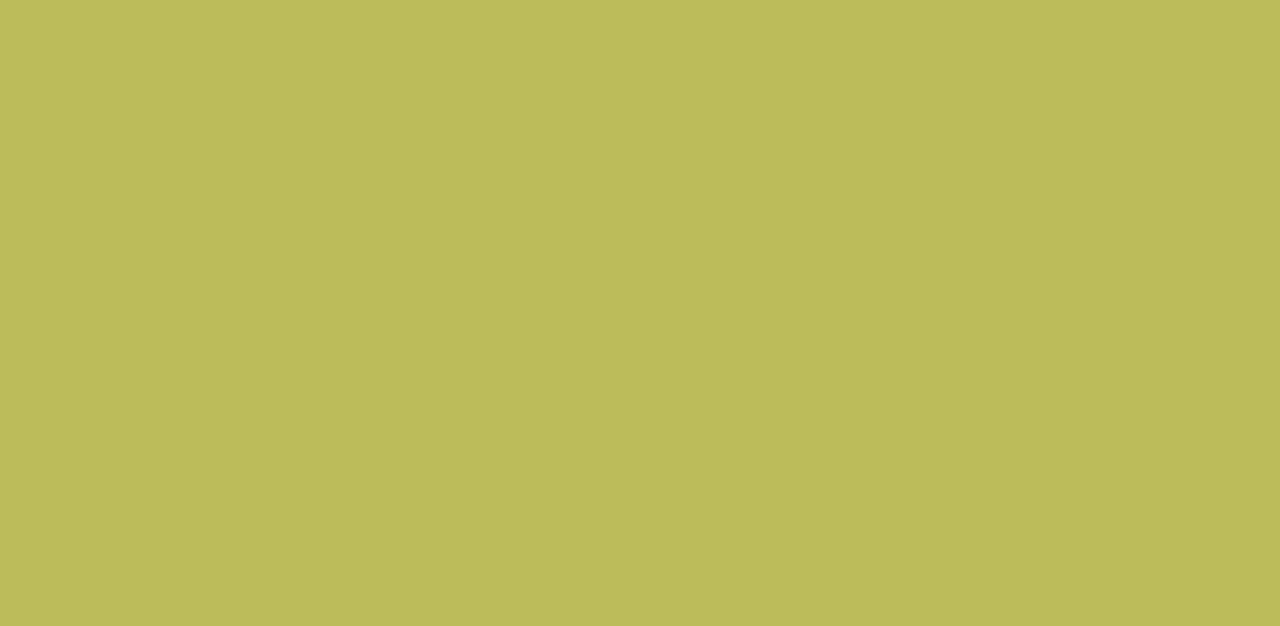
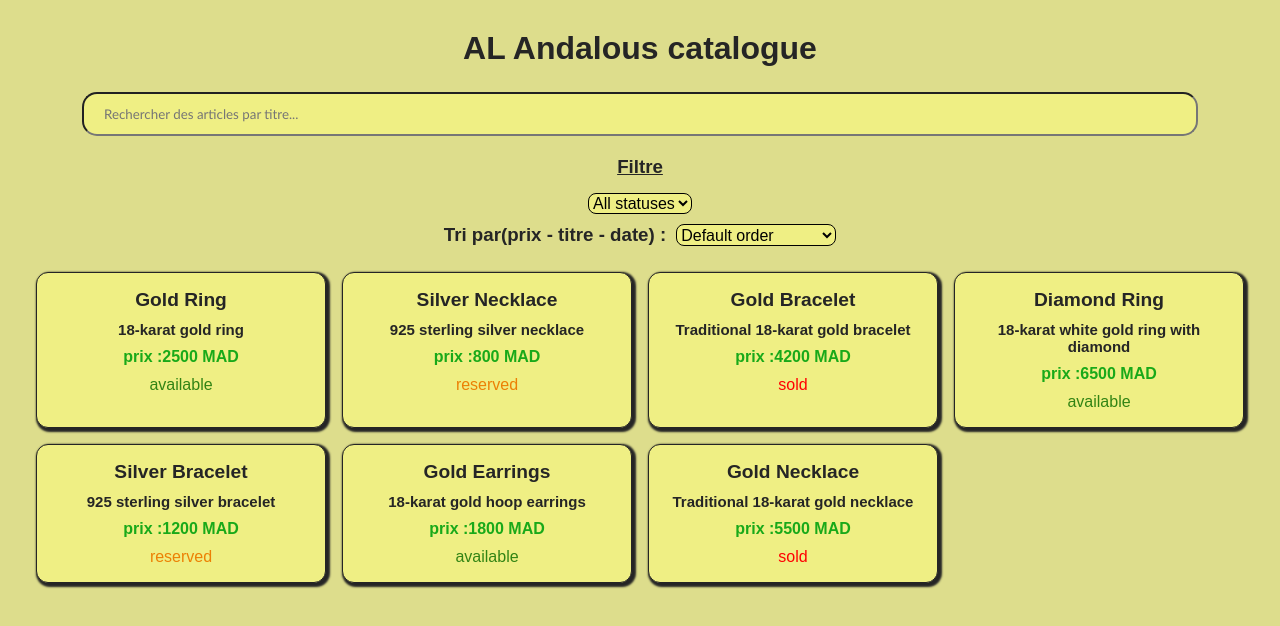
Before and after one commit to mekkaoui-med/mizan-II, a website with bundled scripts: page index2.html in a window 1280 px wide. Built offline with nearby package versions, Linux system fonts and the light colour scheme; data requests are answered from the project's data file.

Commit message:
feat: implement article listing, search, filtering and sorting

```diff
--- a/db.json
+++ b/db.json
@@ -1,4 +1,3 @@
-
 {
   "articles": [
     {
@@ -24,6 +23,42 @@
       "price": 4200,
       "status": "sold",
       "createdAt": "2026-11-14"
+    },
+    {
+      "id": "4",
+      "title": "Diamond Ring",
+      "description": "18-karat white gold ring with diamond",
+      "price": 6500,
+      "status": "available",
+      "createdAt": "2026-11-13"
+    },
+    {
+      "id": "5",
+      "title": "Silver Bracelet",
+      "description": "925 sterling  silver bracelet",
+      "price": 1200,
+      "status": "reserved",
+      "createdAt": "2026-11-12"
+    },
+    {
+      "id": "6",
+      "title": "Gold Earrings",
+      "description": "18-karat gold hoop earrings",
+      "price": 1800,
+      "status": "available",
+      "createdAt": "2026-11-11"
+    },
+    {
+      "id": "7",
+      "title": "Gold Necklace",
+      "description": "Traditional 18-karat gold necklace",
+      "price": 5500,
+      "status": "sold",
+      "createdAt": "2026-11-10"
     }
+
+  ],
+  "name":[
+    {"name" : "najib"}
   ]
 }
--- a/index2.html
+++ b/index2.html
@@ -1,12 +1,40 @@
-<!DOCTYPE html>
+<!doctype html>
 <html lang="en">
-<head>
-    <meta charset="UTF-8">
-    <meta name="viewport" content="width=device-width, initial-scale=1.0">
-    <link rel="stylesheet" href="style.css">
+  <head>
+    <meta charset="UTF-8" />
+    <meta name="viewport" content="width=device-width, initial-scale=1.0" />
+    <link rel="stylesheet" href="style.css" />
     <title>nt</title>
-</head>
-<body>
+  </head>
+  <body>
+    <main>
+      <h1 id="CatalogPageTitle">AL Andalous catalogue</h1>
+      <input
+        type="search"
+        id="search-input"
+        placeholder="Rechercher des articles par titre..."
+      />
+
+        <h3 id="filter-title">Filtre</h3>
+        <select id="status-filter">
+          <option value="all">All statuses</option>
+          <option value="available">Available</option>
+          <option value="reserved">Reserved</option>
+          <option value="sold">Sold</option>
+        </select>
+
+      <div id="trie-continer">
+        <h3>Tri par(prix - titre - date) :</h3>
+        <select id="sort-filter">
+          <option value="default">Default order</option>
+          <option value="title">Title (A-Z)</option>
+          <option value="price-asc">Price (Low to High)</option>
+          <option value="price-desc">Price (High to Low)</option>
+          <option value="date">Date (Newest First)</option>
+        </select>
+      </div>
+      <section id="articles-container" class="cards-grid"></section>
+    </main>
     <script src="main.js" type="module"></script>
-</body>
+  </body>
 </html>
--- a/main.js
+++ b/main.js
@@ -1,20 +1,112 @@
 import { request } from "./api.js";
 
-console.log("app.js is connected!");
-async function testAPI() {
-  console.log("testAPI is running");
+const articleContainer = document.getElementById("articles-container");
+const searchInput = document.getElementById("search-input");
+const statusFilter = document.getElementById("status-filter");
+const sortFiltered = document.getElementById("sort-filter")
+let articleData = [];
 
-  try {
-        console.log("2. Sending request...");
+async function getArticles(){
+    try{
+        articleData = await request("/articles")
 
-    const articles = await request("/articles");
+        displayArticles(articleData)
 
-    console.log(articles);
-  } catch (error) {
-    console.log("Type:", error.type);
-    console.log("Status:", error.status);
-    console.log("Message:", error.message);
-  }
+
+
+    }catch(error){
+        console.log(error.message)
+    }
 }
 
-testAPI();
+function displayArticles(articles){
+
+    articleContainer.innerHTML = "";
+
+    articles.forEach(article => {
+            const articleCarrd = document.createElement("div");
+            articleCarrd.className = "card";
+
+            const title = document.createElement("h3")
+            title.textContent = article.title;
+            title.className = "card-title"
+
+            const description = document.createElement("p")
+            description.textContent = article.description;
+            description.className = "card-description"
+
+            const price = document.createElement("p")
+            price.textContent = ` prix :${article.price} MAD`;
+            price.className = "card-price"
+
+            const status = document.createElement("p")
+
+            status.textContent = article.status
+            status.className = "card-status"
+
+            const articleStatus = article.status
+            switch(articleStatus){
+                case "available":
+                    status.classList.add("positive")
+                    break;
+                case "sold":
+                    status.classList.add("negative")
+                    break;
+                case "reserved" :
+                    status.classList.add("reserved")
+                    break;
+                default:
+                    status.classList.add("positive")
+            }
+
+
+            articleCarrd.append(title,description,price,status)
+
+            articleContainer.appendChild(articleCarrd)
+
+        });
+}
+
+function searchArticles(){
+    const searchValue = searchInput.value.toLowerCase();
+    const selectedStatus = statusFilter.value;
+    const selectedSoort  = sortFiltered.value;
+
+    const viltredArticles = articleData.filter((article)=>{
+        const matchSearch = article.title.toLowerCase().includes(searchValue);
+
+        const matchStatus = selectedStatus === "all" || article.status === selectedStatus;
+
+        return matchStatus && matchSearch;
+    });
+
+    viltredArticles.sort((a,b) =>{
+        switch(selectedSoort){
+            case "title" :
+                return a.title.toLocalCompare(b.title);
+            case "price-asc":
+                return a.price - b.price;
+            case "price-desc" :
+                return b.price - a.price;
+            case "date":
+                return new Date(b.createdAt) - new Date(a.createdAt)
+        }
+    })
+
+    displayArticles(viltredArticles)
+}
+
+
+
+searchInput.addEventListener("input", searchArticles)
+statusFilter.addEventListener("change", searchArticles)
+sortFiltered.addEventListener("change", searchArticles)
+
+
+async function getArticlesById(id) {
+    const article = await request(`/articles/${id}`)
+    console.log(article)
+}
+
+getArticlesById(1)
+getArticles();
--- a/style.css
+++ b/style.css
@@ -5,7 +5,7 @@
 }
 body {
   font-family: Arial, sans-serif;
-  background: #bcbc58;
+  background: #dddd8c;
   color: #252525;
   padding: 30px 20px;
 }
@@ -148,3 +148,103 @@ header {
   margin-top: 15px;
   font-size: 1.1rem;
 }
+/* ************************** index2.html***************************** */
+.positive{
+  color: #328414;
+}
+.reserved{
+    color: #ec8004;
+}
+#CatalogPageTitle{
+  text-align: center;
+  margin-bottom: 25px;
+}
+.cards-grid{
+  display: grid;
+  grid-template-columns: repeat(auto-fill, minmax(250px, 1fr));
+  gap: 16px;
+  padding: 16px;
+}
+.card{
+  display: flex;
+  flex-direction: column;
+  gap: 10px;
+  padding: 16px;
+  background: #efef84;
+  border: 1px solid ;
+  border-radius: 12px;
+  box-shadow: 2px 2px 2px 2px;
+    transition: transform 0.2s, box-shadow 0.2s;
+
+}
+.card:hover{
+  transform: translateY(-4px);
+    box-shadow: 0 8px 16px rgba(0, 0, 0, 0.12);
+}
+.card-title{
+  text-align: center;
+  margin: 0;
+  font-size: 1.2rem;
+}
+.card-description{
+  text-align: center;
+  font-weight: bold;
+  margin: 0;
+  font-size: 15px;
+}
+.card-price{
+  text-align: center;
+  margin: 0;
+  font-weight: bold;
+  color: rgb(25, 169, 25);
+}
+.card-status{
+  text-align: center;
+}
+#search-input{
+  width: 90%;
+  height: 30px;
+  display: block;
+  margin: 0 auto;
+  box-sizing: border-box;
+  border-radius: 15px;
+  padding: 20px;
+  font-family: 'Gill Sans', 'Gill Sans MT', Calibri, 'Trebuchet MS', sans-serif;
+  margin-bottom: 20px;
+  background-color: #efef84;
+    cursor: pointer;
+
+}
+#status-filter{
+  display: block;
+  margin-inline: auto;
+  margin-top: 5px 5px;
+  font-size: 1rem;
+  border: 1px solid;
+  background-color:#efef84;
+  border-radius: 8px;
+  cursor: pointer;
+}
+#filter-title{
+  text-align: center;
+  margin: 15px 5px;
+  text-decoration: underline;
+}
+#trie-continer{
+  margin-top: 10px;
+  margin-bottom: 10px;
+  display: flex;
+
+  justify-content: center;
+  gap: 10px;
+}
+
+#sort-filter{
+
+  margin-top: 5px 5px;
+  font-size: 1rem;
+  border: 1px solid;
+  background-color:#efef84;
+  border-radius: 8px;
+  cursor: pointer;
+}
```
